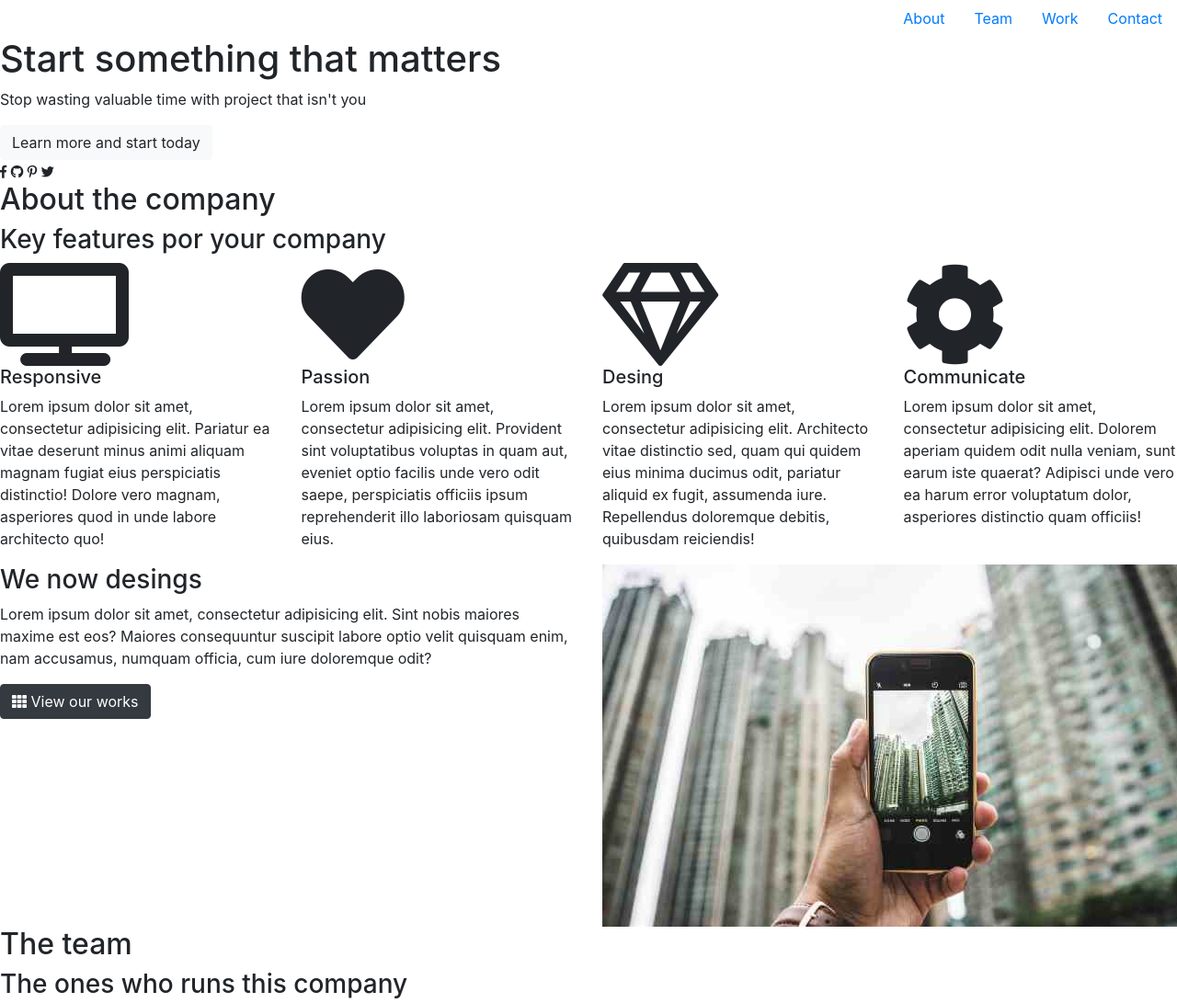
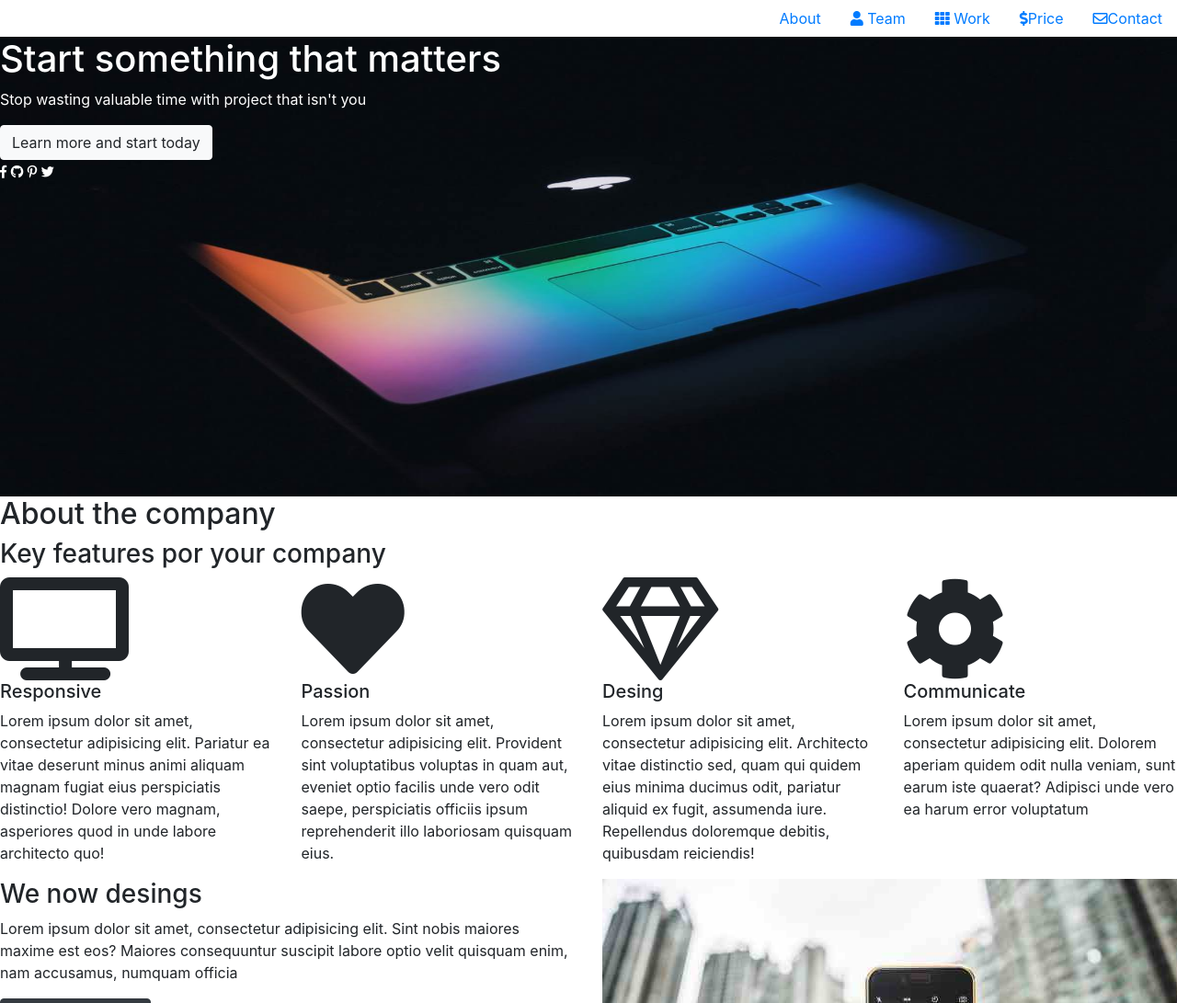
Before and after one commit to Jesmmar89/practicaSASS, a plain HTML site: page index.html in a window 1280 px wide. Shown: the top 1091 px of the page at 92% size. Drawn offline with nearby package versions, Linux system fonts and the light colour scheme.

Commit message:
html side 2

```diff
--- a/css/style.css
+++ b/css/style.css
@@ -0,0 +1,6 @@
+.backgroundhead{
+	background-image: url(../img/mac.jpg);
+	background-size: 100% 100%;
+	height: 500px;
+	color:white;
+}
--- a/index.html
+++ b/index.html
@@ -11,20 +11,14 @@
 	<header>
 		<nav>
 			<ul class="nav justify-content-end">
- 				<li class="nav-item">
-    			<a class="nav-link" href="#">About</a>
-  				</li>
-  				<li class="nav-item">
-    			<a class="nav-link" href="#">Team</a>
-  				</li>
-  				<li class="nav-item">
-    			<a class="nav-link" href="#">Work</a>
-  				</li>
-  				<li class="nav-item">
-    			<a class="nav-link" href="#">Contact</a>
-  				</li>
+ 				<li class="nav-item"><a class="nav-link" href="#">About</a></li>
+  				<li class="nav-item"><a class="nav-link" href="#"> <i class="fas fa-user"></i> Team</a></li>
+  				<li class="nav-item"><a class="nav-link" href="#"> <i class="fas fa-th"></i> Work</a></li>
+  				<li class="nav-item"><a class="nav-link" href="#"> <i class="fas fa-dollar-sign"></i>Price</a></li>
+  				<li class="nav-item"><a class="nav-link" href="#"><i class="far fa-envelope"></i>Contact</a></li>
 			</ul>
 		</nav>
+		<div class="backgroundhead">
 			<h1>Start something that matters</h1>
 			<p>Stop wasting valuable time with project that isn't you</p>
 			<button type="button" class="btn btn-light">Learn more and start today</button>
@@ -34,6 +28,7 @@
 				<i class="fab fa-pinterest-p fa-sm"></i>
 				<i class="fab fa-twitter fa-sm"></i>
 			</div>
+		</div>
 	</header>
 	<section>
 		<h2>About the company</h2>
@@ -57,14 +52,14 @@
 	        <div class="col-3">
 	        	<i class="fas fa-cog fa-7x""></i>
 		      	<h5>Communicate</h5>
-		      	<p>Lorem ipsum dolor sit amet, consectetur adipisicing elit. Dolorem aperiam quidem odit nulla veniam, sunt earum iste quaerat? Adipisci unde vero ea harum error voluptatum dolor, asperiores distinctio quam officiis!</p>
+		      	<p>Lorem ipsum dolor sit amet, consectetur adipisicing elit. Dolorem aperiam quidem odit nulla veniam, sunt earum iste quaerat? Adipisci unde vero ea harum error voluptatum</p>
 	        </div>
       	</div>
 	</section>
 	<section class="row">
 		<div class="col-6">
 			<h3>We now desings</h3>
-			<p>Lorem ipsum dolor sit amet, consectetur adipisicing elit. Sint nobis maiores maxime est eos? Maiores consequuntur suscipit labore optio velit quisquam enim, nam accusamus, numquam officia, cum iure doloremque odit?</p>
+			<p>Lorem ipsum dolor sit amet, consectetur adipisicing elit. Sint nobis maiores maxime est eos? Maiores consequuntur suscipit labore optio velit quisquam enim, nam accusamus, numquam officia</p>
 			<button type="button" class="btn btn-dark"><i class="fas fa-th"></i> <span>View our works</span></button>
 		</div>
 		<div class="col-6">
@@ -100,7 +95,7 @@
 				<img src="./img/team4.jpg" alt="">
 				<h4>Dan Start</h4>
 				<span>Desingner</span>
-				<p>Lorem ipsum dolor sit amet, consectetur adipisicing elit. Voluptatum, itaque quod. Eligendi voluptates, exercitationem delectus. Quis optio aliquid quod! Sit quod, temporibus voluptatum placeat dicta consequuntur quasi eligendi asperiores hic.</p>
+				<p>Lorem ipsum dolor sit amet, consectetur adipisicing elit. Voluptatum, itaque quod. Eligendi voluptates, exercitationem delectus. Quis optio aliquid quod! Sit quod, temporibus voluptatum placeat dicta consequuntur</p>
 				<button> <i class="far fa-envelope fa-sm"></i> Contact</button>
 			</div>
 		</div>
```
